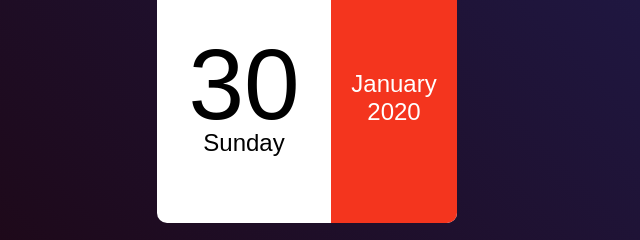
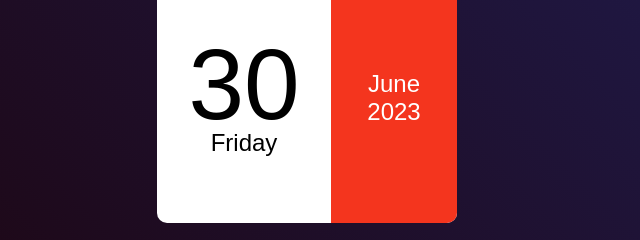
Before and after one commit to arthhar/javascipt_projects, a plain HTML site: page js_mini-calendar_project/index.html in a window 1280 px wide. Shown: the part 302-542 px from the top of the page, 333-973 px from the left. Drawn offline with Linux system fonts and the light colour scheme.

Commit message:
Update index.html

```diff
--- a/js_mini-calendar_project/index.html
+++ b/js_mini-calendar_project/index.html
@@ -28,7 +28,7 @@
         const weekDays = ["Sunday", "Monday", "Tuesday", "Wednesday", "Thursday", "Friday", "Saturday"];
         const allMonths = ["January", "February", "March", "April", "May", "June", "July", "August", "September", "October", "November", "December"];
         date.innerHTML = (today.getDate()<10?"0":"") + today.getDate();
-        day.innerHTML = week[today.getDate()];
+        day.innerHTML = weekDays[today.getDay()];
         month.innerHTML = allMonths[today.getMonth()];
         year.innerHTML = today.getFullYear();
     </script>
```
